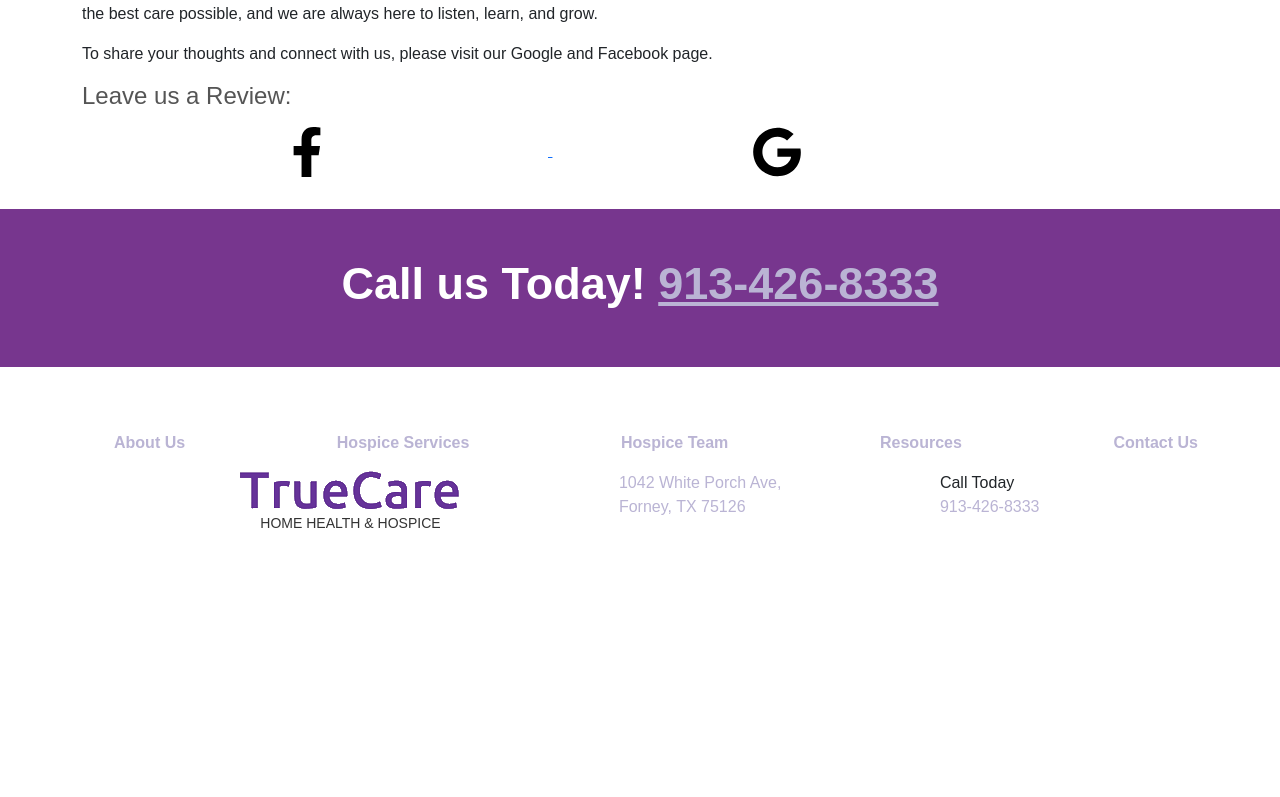
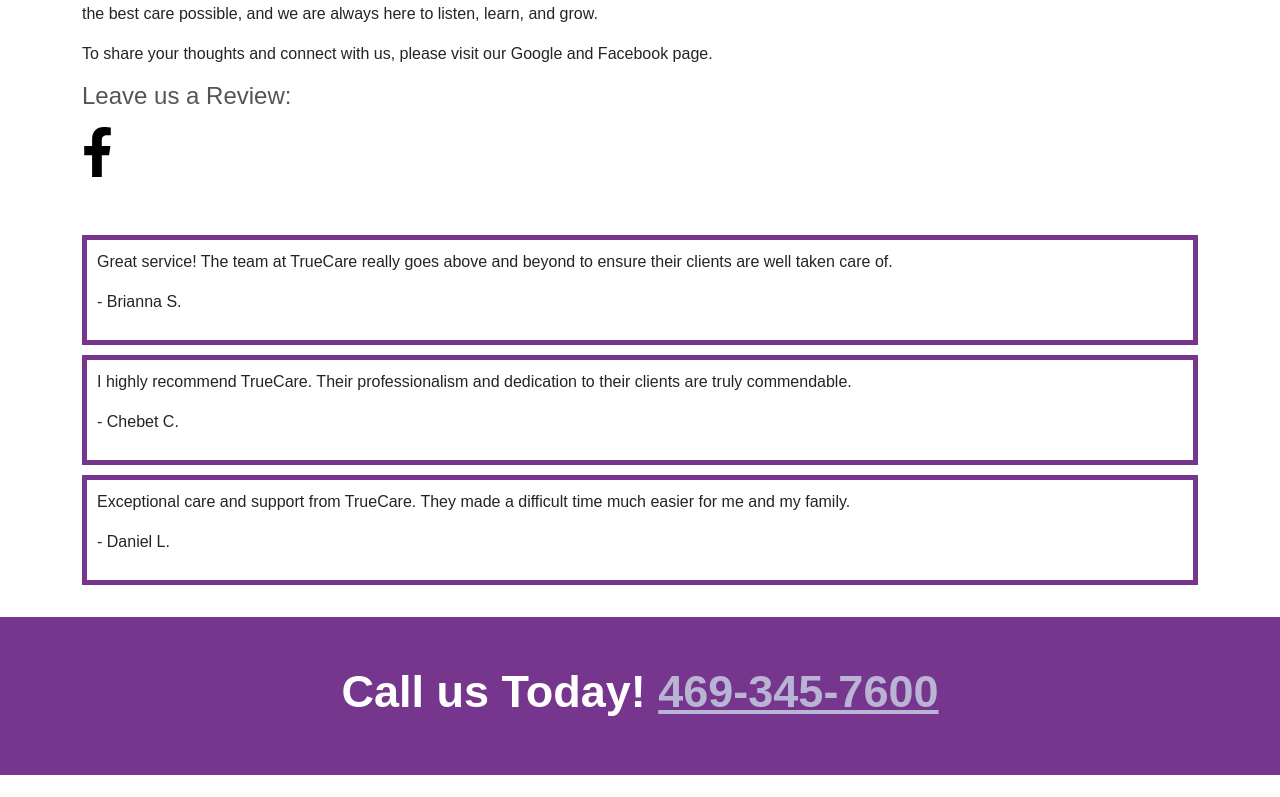
Before and after one commit to kembo001/truecare, a React (Create React App) app: page /testimonials in a window 1280 px wide. Shown: the part 623-1420 px from the top of the page. Before the commit the page ends 1190 px from the top, so only its background shows below. Built offline with nearby package versions, Linux system fonts and the light colour scheme.

Commit message:
New updates

```diff
--- a/src/App.css
+++ b/src/App.css
@@ -132,3 +132,9 @@
 .button-secondary:hover{
   background: #44444482;
 }
+
+@media screen and (max-width: 1423px) and  (min-width: 767px){
+  .feature.feature--6 .feature__content{
+    padding-left: 2rem;
+  }
+}
--- a/src/components/Footer/Footer.js
+++ b/src/components/Footer/Footer.js
@@ -9,7 +9,7 @@
   return (
     <div>
       <div className='footer-top'>
-        <h2>Call us Today! <span><a href='' title=''>913-426-8333</a></span></h2>
+        <h2>Call us Today! <span><a href='tel:469-345-7600' title='Call Us Today'>469-345-7600</a></span></h2>
       </div>
 <footer className="footer footer--6">
   {" "}
@@ -76,11 +76,11 @@
               {" "}
               <p>Call Today</p>{" "}
               <a
-                href="tel:913-426-8333"
+                href="tel:469-345-7600"
                 title="Contact us today"
                 data-phone-number=""
               >
-                913-426-8333
+                469-345-7600
               </a>{" "}
             </div>{" "}
           </div>{" "}
--- a/src/components/Header/Header.js
+++ b/src/components/Header/Header.js
@@ -25,9 +25,6 @@
             <a href="https://www.facebook.com" target="_blank" rel="noopener noreferrer">
             <img className='facebook' src={facebooklogo} alt="Facebook" />
             </a>
-            <a href="https://twitter.com/" target="_blank" rel="noopener noreferrer">
-            <img className='twitter' src={twitterlogo} alt="Twitter" />
-            </a>
           </div>
         </div>
       </div>
--- a/src/components/pages/Contact/ServicesDescription.js
+++ b/src/components/pages/Contact/ServicesDescription.js
@@ -13,8 +13,9 @@
               We're here to assist you and answer any questions you may have. Please don't hesitate to reach out to us. Here's how you can get in touch:
             </p>
             <ul>
-              <li>Phone: 913-426-8333</li>
-              <li>Email: <a href="mailto:truecarehhagency@gmail.com">truecarehhagency@gmail.com</a></li>
+              <li>Phone: <a href='tel:469-345-7600' title='Call Us Today!'>469-345-7600</a></li>
+              <li>Email: <a href="mailto:truecarehhagency@gmail.com">Truecarehhagency@gmail.com</a></li>
+              <li>Email: <a href="mailto:Hospicetruecare@gmail.com">Hospicetruecare@gmail.com</a></li>
               <li>Address: 1042 White Porch Ave, Forney, TX 75126</li>
             </ul>
           </div>
--- a/src/components/pages/Testimonials/ServicesDescription.css
+++ b/src/components/pages/Testimonials/ServicesDescription.css
@@ -6,3 +6,20 @@
 .reviewBTN {
     margin-bottom: 6rem;
 }
+
+.reviewBTN {
+    display: flex;
+    flex-wrap: wrap;
+    align-items: center;
+  }
+
+  .review {
+    border: 5px solid #77368e;
+    padding: 10px;
+    margin-top: 10px;
+    width: 100%;
+  }
+
+  .reviewBTN img{
+      width: 100% !important;
+  }
--- a/src/components/pages/Testimonials/ServicesDescription.js
+++ b/src/components/pages/Testimonials/ServicesDescription.js
@@ -3,6 +3,24 @@
 import './ServicesDescription.css';
 import facebooklogo from '../assets/facebook-f.svg';
 import googlelogo from '../assets/google.svg';
+
+const reviews = [
+  {
+    id: 1,
+    text: "Great service! The team at TrueCare really goes above and beyond to ensure their clients are well taken care of.",
+    author: "Brianna S."
+  },
+  {
+    id: 2,
+    text: "I highly recommend TrueCare. Their professionalism and dedication to their clients are truly commendable.",
+    author: "Chebet C."
+  },
+  {
+    id: 3,
+    text: "Exceptional care and support from TrueCare. They made a difficult time much easier for me and my family.",
+    author: "Daniel L."
+  }
+];
 
 function ServicesDescription() {
   return (
@@ -25,20 +43,22 @@
             </p>
           </div>
           <h3>Leave us a Review:</h3>
-          <div class="reviewBTN">
-<a href=""><img
-                  className="lazyload"
-                  src={facebooklogo}
-                  alt="Logo"
-                  style={{ width: '40', height: '50px', margin: '0 1rem 0 0' }}
-                />{" "}</a>
-<a href=""><img
-                  className="lazyload"
-                  src={googlelogo}
-                  alt="Logo"
-                  style={{ width: '40', height: '50px' }}
-                />{" "}</a>
-</div>
+          <div className="reviewBTN">
+            <a href="#">
+              <img
+                className="lazyload"
+                src={facebooklogo}
+                alt="Facebook Logo"
+                style={{ width: '40px', height: '50px', margin: '0 0 3rem 0' }}
+              />
+            </a>
+            {reviews.map(review => (
+              <div key={review.id} className="review">
+                <p>{review.text}</p>
+                <p>- {review.author}</p>
+              </div>
+            ))}
+          </div>
         </div>
       </div>
     </div>
```
